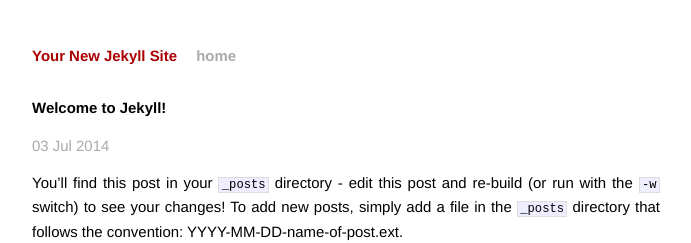
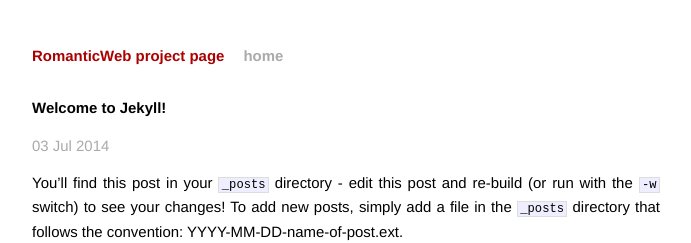
Before and after one commit to MakoLab/RomanticWeb, a Jekyll site: the page built from _posts/2014-07-03-welcome-to-jekyll.markdown, in a window 1280 px wide. Shown: the top 243 px of the page, without its empty margins (294-985 px from the left). Built offline with Jekyll 4.4.1, drawn with Linux system fonts in a browser that asks for light colours; Markdown is read by kramdown in place of the engine named in the settings.

Commit message:
base url config option

```diff
--- a/_config.yml
+++ b/_config.yml
@@ -1,3 +1,4 @@
-name: Your New Jekyll Site
+name: RomanticWeb project page
 markdown: redcarpet
 pygments: true
+baseurl: /RomanticWeb
```
